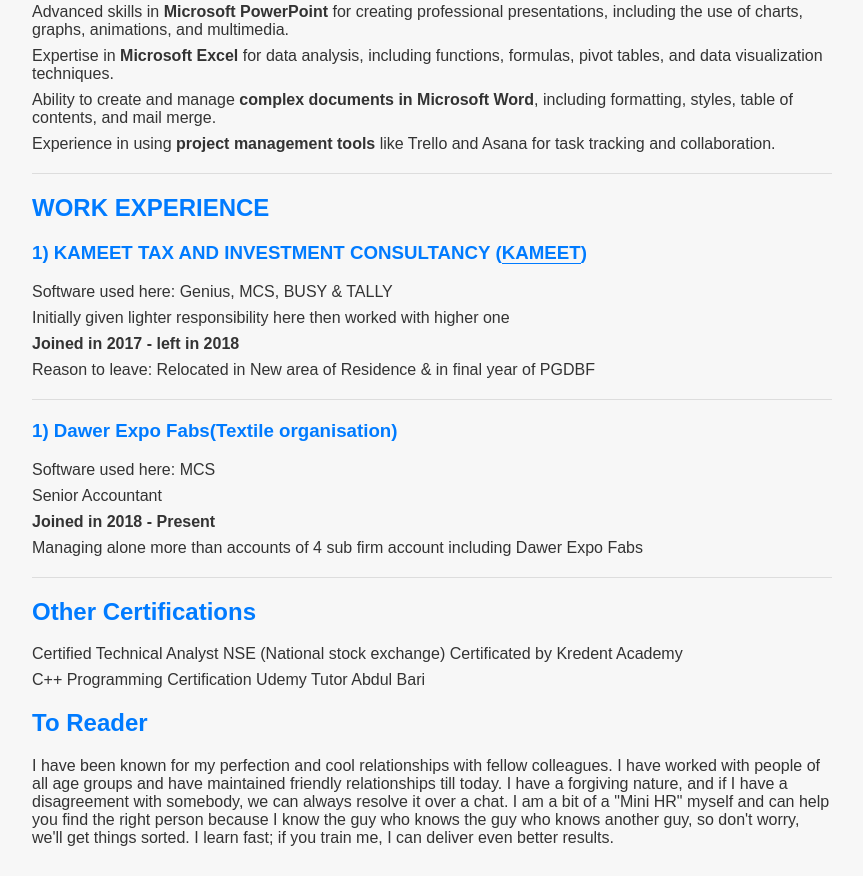
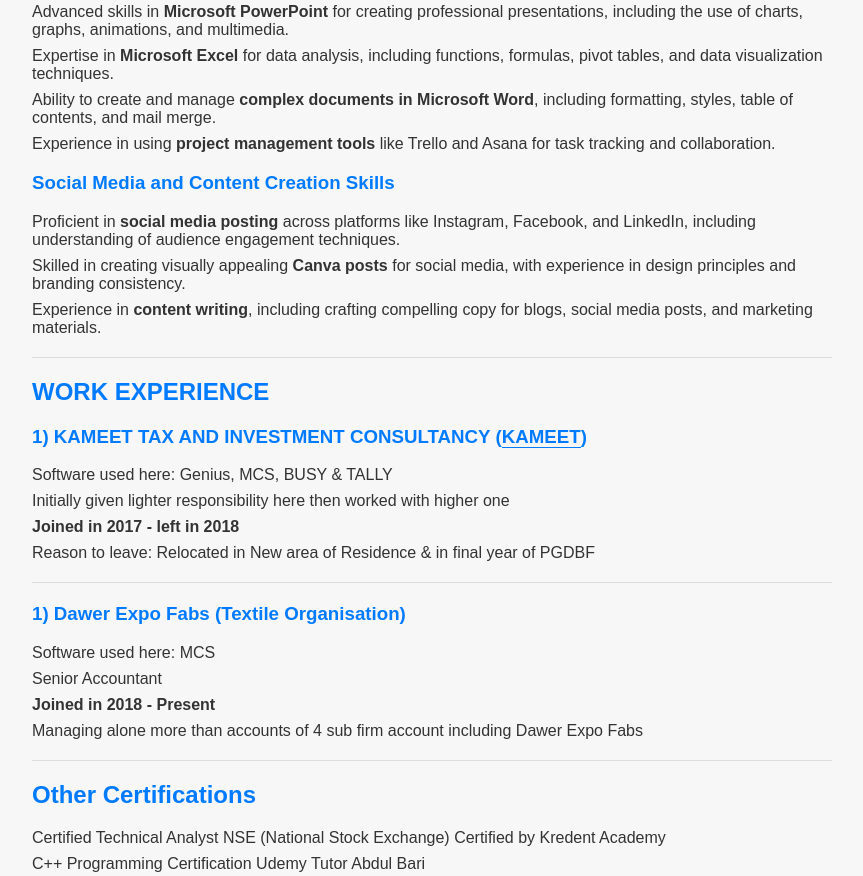
Before and after one commit to nigam498/Resume, a plain HTML site: page index.html in a window 1280 px wide. Shown: the part 1361-2237 px from the top of the page, without its empty margins (208-1071 px from the left). Drawn offline with Linux system fonts and the light colour scheme.

Commit message:
Update index.html

```diff
--- a/index.html
+++ b/index.html
@@ -141,6 +141,13 @@
         <li>Ability to create and manage <strong>complex documents in Microsoft Word</strong>, including formatting, styles, table of contents, and mail merge.</li>
         <li>Experience in using <strong>project management tools</strong> like Trello and Asana for task tracking and collaboration.</li>
       </ul>
+
+      <h3>Social Media and Content Creation Skills</h3>
+      <ul>
+        <li>Proficient in <strong>social media posting</strong> across platforms like Instagram, Facebook, and LinkedIn, including understanding of audience engagement techniques.</li>
+        <li>Skilled in creating visually appealing <strong>Canva posts</strong> for social media, with experience in design principles and branding consistency.</li>
+        <li>Experience in <strong>content writing</strong>, including crafting compelling copy for blogs, social media posts, and marketing materials.</li>
+      </ul>
     </section>
 
     <hr>
@@ -157,7 +164,7 @@
      <hr>
 
 
-      <h3>1) Dawer Expo Fabs(Textile organisation)</h3>
+      <h3>1) Dawer Expo Fabs (Textile Organisation)</h3>
         <ul>
           <li>Software used here: MCS</li>
           <li>Senior Accountant</li>
@@ -169,7 +176,7 @@
       <section id="other-certifications">
         <h2>Other Certifications</h2>
           <ul>
-            <li>Certified Technical Analyst NSE (National stock exchange) Certificated by Kredent Academy</li>
+            <li>Certified Technical Analyst NSE (National Stock Exchange) Certified by Kredent Academy</li>
             <li>C++ Programming Certification Udemy Tutor Abdul Bari</li>
           </ul>
       </section>
```
